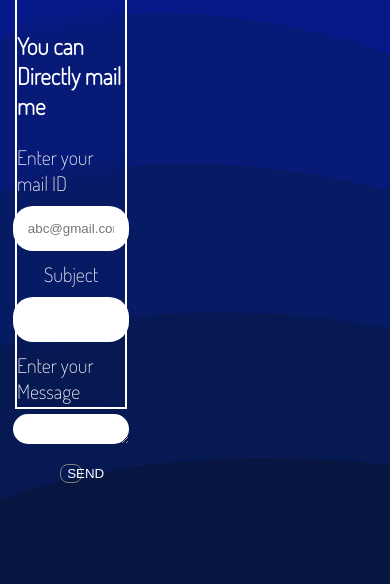
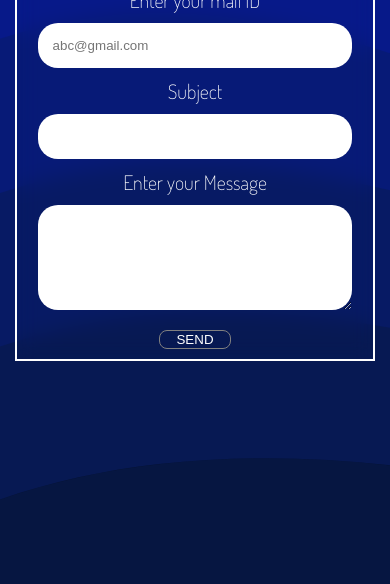
Before and after one commit to HarshG777/My-Portfolio, a plain HTML site: page contact.html in a window 390 px wide. Shown: the part 260-844 px from the top of the page. Drawn offline with Linux system fonts and the light colour scheme.

Commit message:
contact responsive

```diff
--- a/style_contact.css
+++ b/style_contact.css
@@ -73,6 +73,13 @@ body{
 }
 
 @media screen  and (max-width:850px){
+
+    .form{
+        width: fit-content;
+        height: fit-content;
+    }
+
+
     body{
         justify-content: left;
         align-items:flex-start;
```
